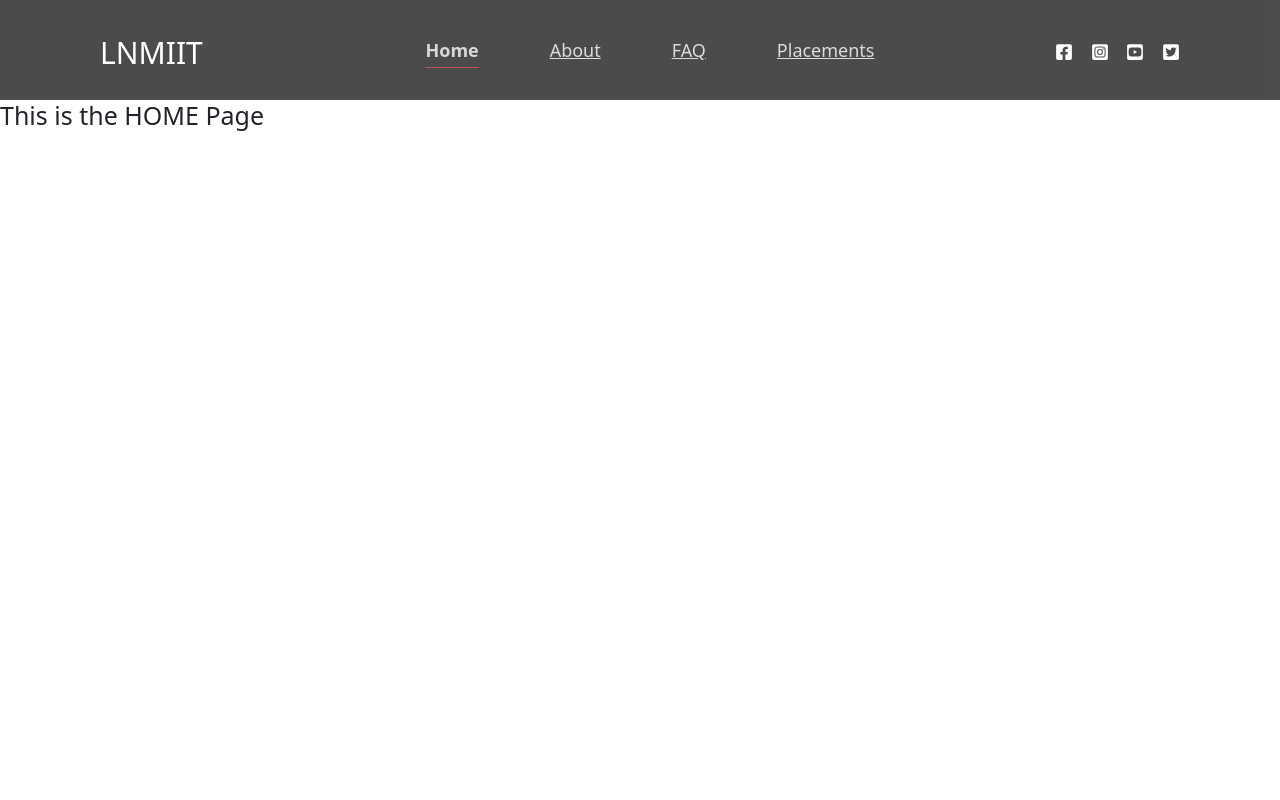
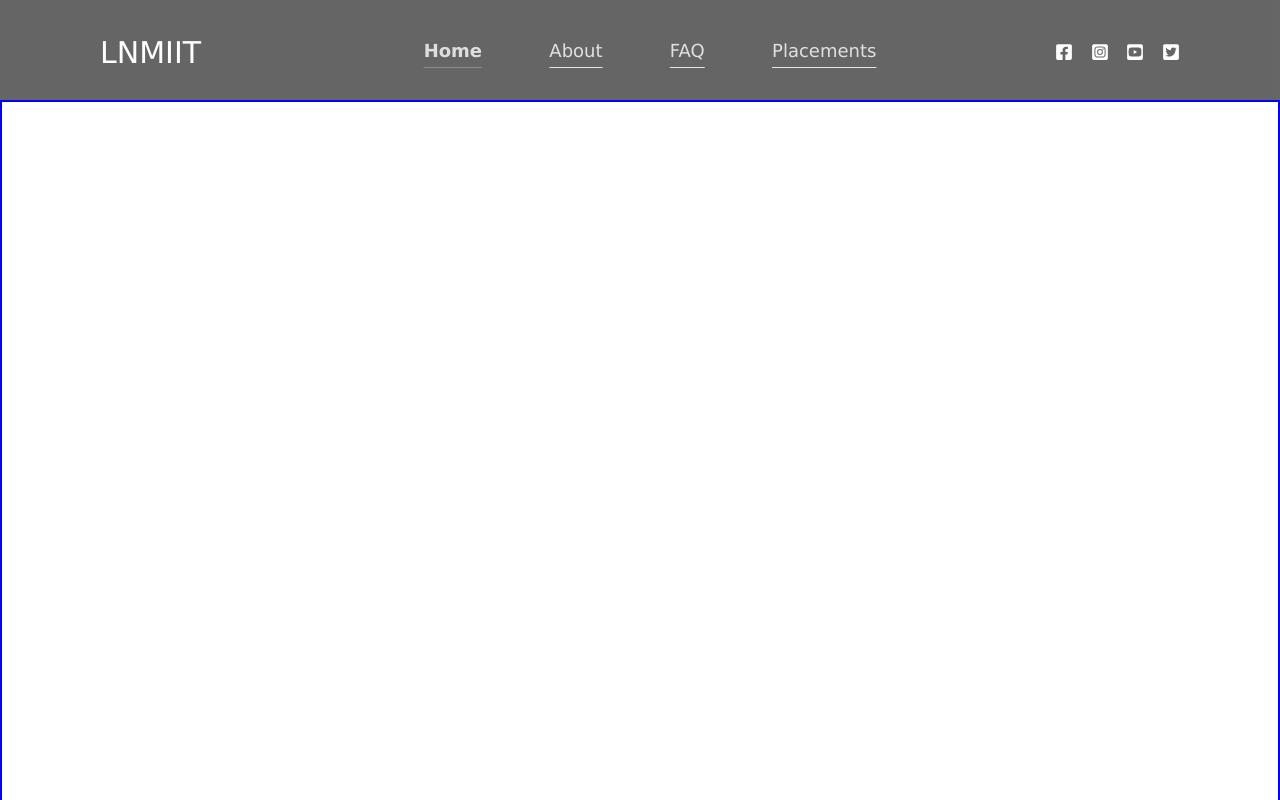
Before and after one commit to raghav-khanna/Student-Admission-Frontend, a React (Create React App) app in the folder frontend/: page / in a window 1280 px wide. Shown: the top 800 px of the page. Built offline with nearby package versions, Linux system fonts and the light colour scheme.

Commit message:
Start building Home Page remotely (seriously this time)

```diff
--- /dev/null
+++ b/frontend/src/Components/Prateek/Banner.css
@@ -0,0 +1,50 @@
+* {
+  font-family: "Lucida Sans", "Lucida Sans Regular", "Lucida Grande",
+    "Lucida Sans Unicode", Geneva, Verdana, sans-serif;
+}
+
+.banner-image {
+  background-image: url("../../Assets/HomePage.jpg");
+  background-size: contain;
+}
+
+.banner-image-container {
+  border: 2px solid rgb(1, 1, 255);
+  height: 100rem;
+}
+
+.cards {
+  display: flex;
+  margin: 0;
+  height: 15rem;
+  justify-content: center;
+  flex-direction: row;
+  padding-top: 20rem;
+  flex-wrap: wrap;
+  justify-content: center;
+  align-items: center;
+  align-content: flex-end;
+  margin-bottom: 1rem;
+  border: 2px solid red;
+  color: rgb(26, 25, 25);
+}
+
+.card-item {
+  font-size: large;
+  background-color: rgb(59, 53, 53);
+  color: white;
+  height: 25rem;
+  width: 23%;
+  padding: 2rem;
+  margin: 0.5%;
+  border: 2px solid black;
+  text-align: center;
+  transition: all 0.3s;
+}
+
+.card-item:hover {
+  z-index: 1;
+  transform: scale(1.15);
+  transition: all 0.3s;
+  cursor: pointer;
+}
--- a/frontend/src/Components/Prateek/Banner.js
+++ b/frontend/src/Components/Prateek/Banner.js
@@ -0,0 +1,43 @@
+import React from "react";
+import "./Banner.css";
+import bannerImage from "../../Assets/HomePage.jpg";
+
+const Banner = () => {
+  return (
+    <div>
+      <div className="banner-image-container">
+        <div className="banner-image"></div>
+      </div>
+      {/* <div className="cards">
+        <div className="card-item">
+          <strong>UG Admissions</strong>
+          <br />
+          B.Tech./B.Tech.-M.Tech.(5 Year Integrated Dual Degree)
+        </div>
+        <div
+          className="card-item"
+          style={{ backgroundColor: "rgb(190, 33, 33)" }}
+        >
+          <strong>PG Engineering Admissions</strong>
+          <br />
+          (M.Tech./MS by Research)
+        </div>
+        <div className="card-item">
+          <strong>PG Science Admissions</strong>
+          <br />
+          (M.SC.)
+        </div>
+        <div
+          className="card-item"
+          style={{ backgroundColor: "rgb(190, 33, 33)" }}
+        >
+          <strong>Doctoral Admissions</strong>
+          <br />
+          (Ph.D.)
+        </div>
+      </div> */}
+    </div>
+  );
+};
+
+export default Banner;
--- a/frontend/src/Components/Raghav/Navbar.css
+++ b/frontend/src/Components/Raghav/Navbar.css
@@ -26,7 +26,7 @@ li {
   display: grid;
   grid-template-columns: 10rem 1fr 2fr 1fr 10rem;
   background-color: rgb(0, 0, 0);
-  opacity: 0.7;
+  opacity: 0.6;
 }
 
 .logo {
@@ -82,12 +82,14 @@ li {
 
 .menu-link ul li {
   font-size: 1.8rem;
+  text-decoration: underline;
+  text-underline-offset: 1rem;
 }
 
 .menu-link ul li a {
   text-transform: capitalize;
   color: rgba(255, 255, 255, 0.8);
-  transition: 0.4s;
+  transition: 0.1s;
 }
 
 .menu-link ul li > .active {
@@ -105,7 +107,7 @@ li {
   text-decoration: underline;
   text-underline-offset: 1rem;
   text-decoration-color: rgba(231, 8, 8, 0.726);
-  transition: 0.4s;
+  transition: 0.1s;
 }
 
 .social-media ul li {
--- a/frontend/src/Pages/Home.js
+++ b/frontend/src/Pages/Home.js
@@ -1,9 +1,10 @@
 import React from "react";
+import Banner from "../Components/Prateek/Banner";
 
 function Home() {
   return (
     <div>
-      <h1>This is the HOME Page</h1>
+      <Banner />
     </div>
   );
 }
```
Also changed, not shown: frontend/src/Components/Nirnay/Module.js (added, +12 -0 lines), frontend/src/Assets/HomePage.jpg (added), frontend/src/Components/Nirnay/Banner.js (added), frontend/src/Components/Nirnay/Module.css (added), frontend/src/Components/Prateek/Styles.css (deleted).
